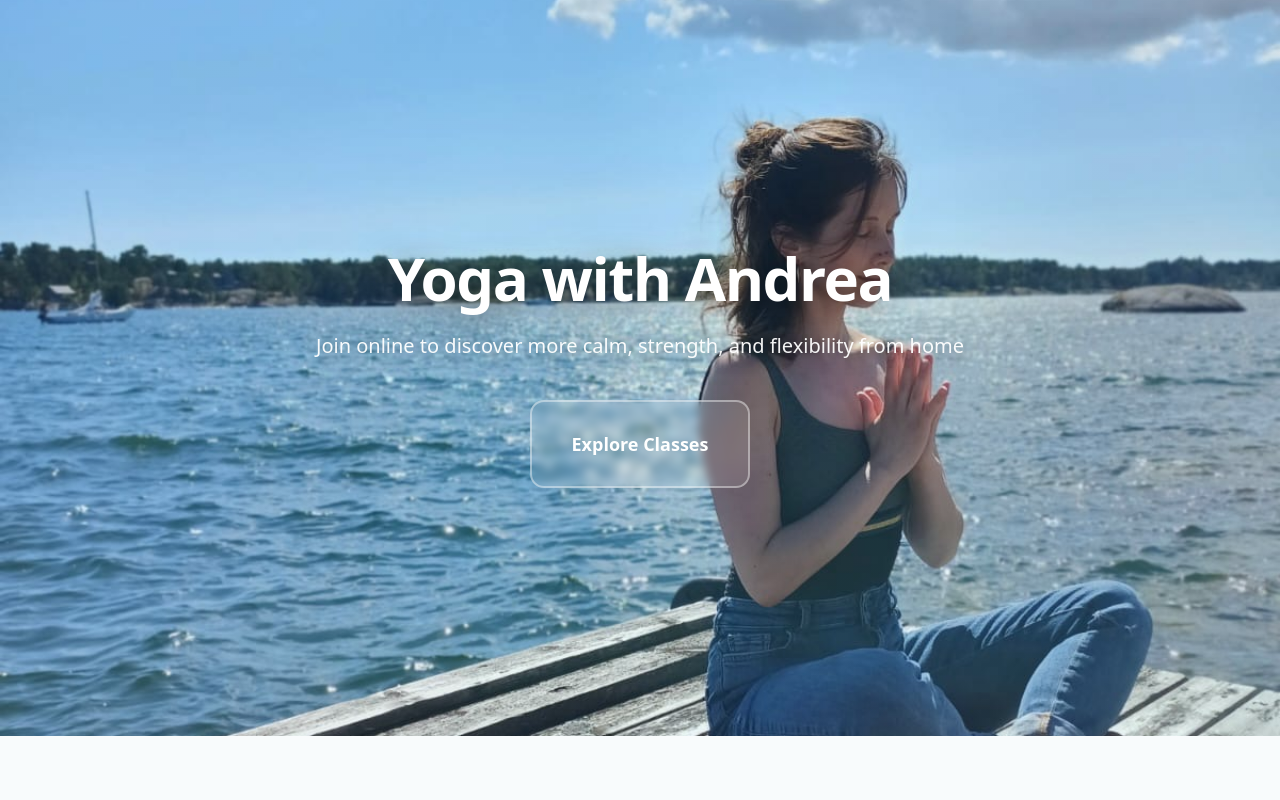
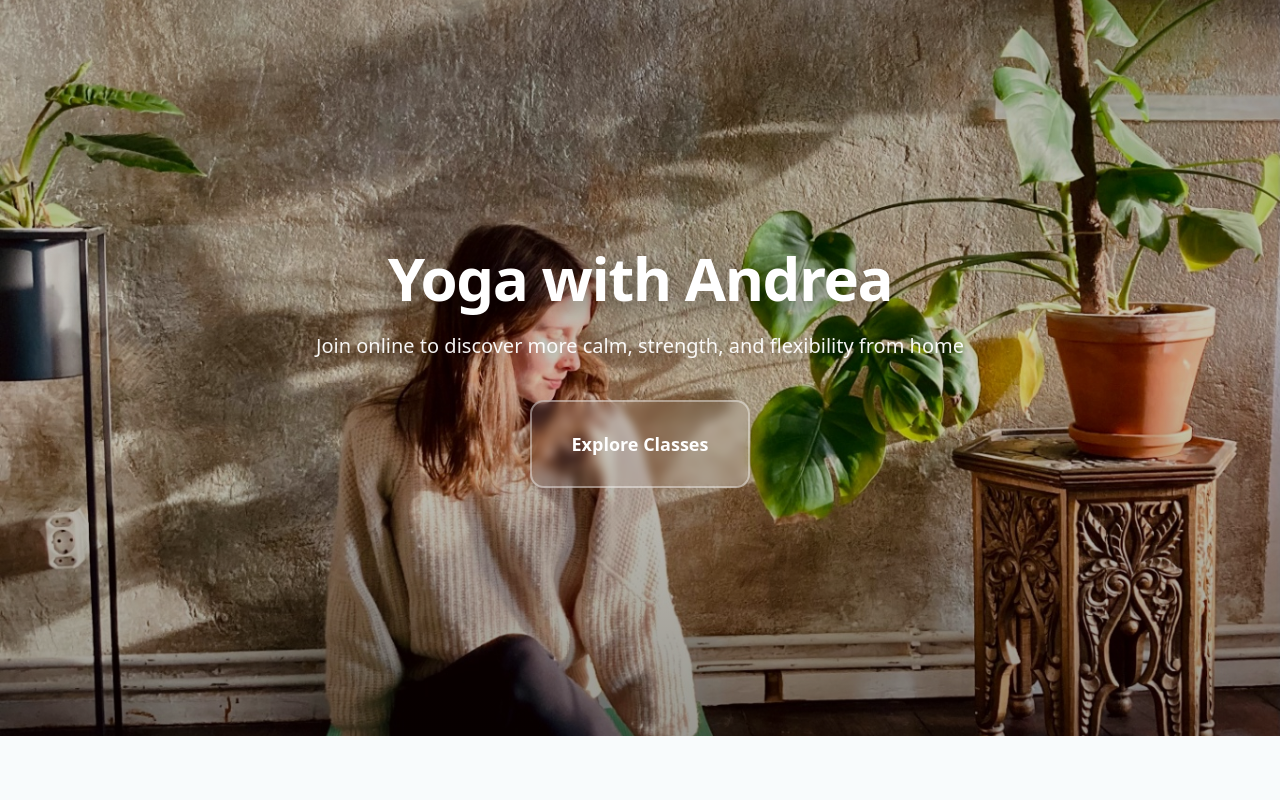
Before and after one commit to Lovable-projects-yoga/project-nexus-vibe2, a React (Vite) app: page / in a window 1280 px wide. Shown: the top 800 px of the page. Built offline with nearby package versions, Linux system fonts and the light colour scheme; the HTML template or start-up script is replaced by a standard one.

Commit message:
Change hero image

```diff
--- a/src/components/Hero.tsx
+++ b/src/components/Hero.tsx
@@ -1,5 +1,5 @@
 import { Button } from "@/components/ui/button";
-import heroImage from "@/assets/yoga-hero.jpg";
+import heroImage from "@/assets/yoga-hero-new.jpg";
 
 const Hero = () => {
   const scrollToClasses = () => {
@@ -12,7 +12,7 @@ const Hero = () => {
         className="absolute inset-0 bg-cover bg-center z-0"
         style={{ backgroundImage: `url(${heroImage})` }}
       >
-        <div className="absolute inset-0 bg-gradient-to-br from-primary/15 via-accent/10 to-secondary/15" />
+        <div className="absolute inset-0 bg-gradient-to-b from-black/30 via-black/20 to-black/40" />
       </div>
 
       <div className="relative z-10 max-w-4xl mx-auto px-6 text-center animate-fade-in">
```
Also changed, not shown: src/assets/yoga-hero-new.jpg (added).
